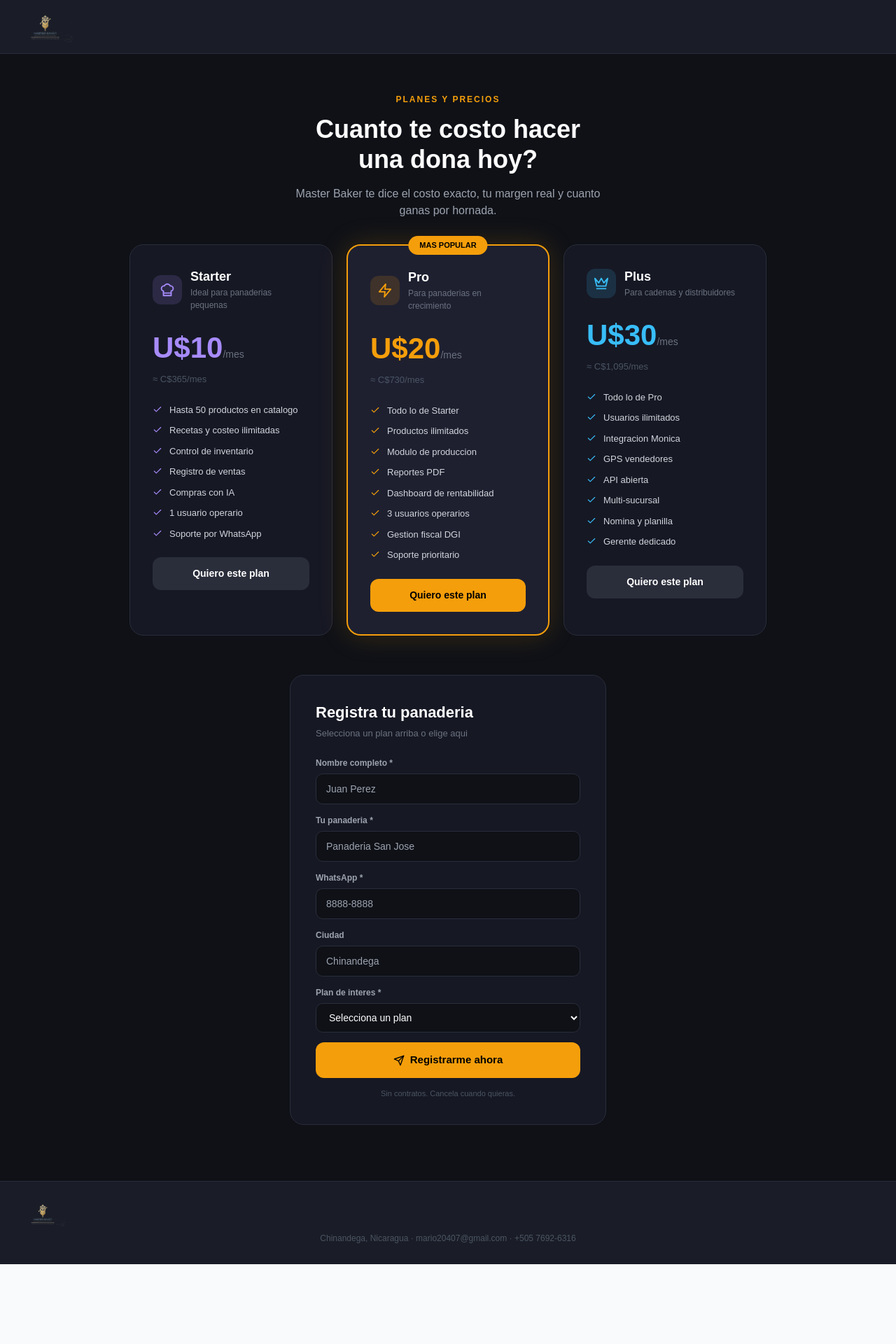
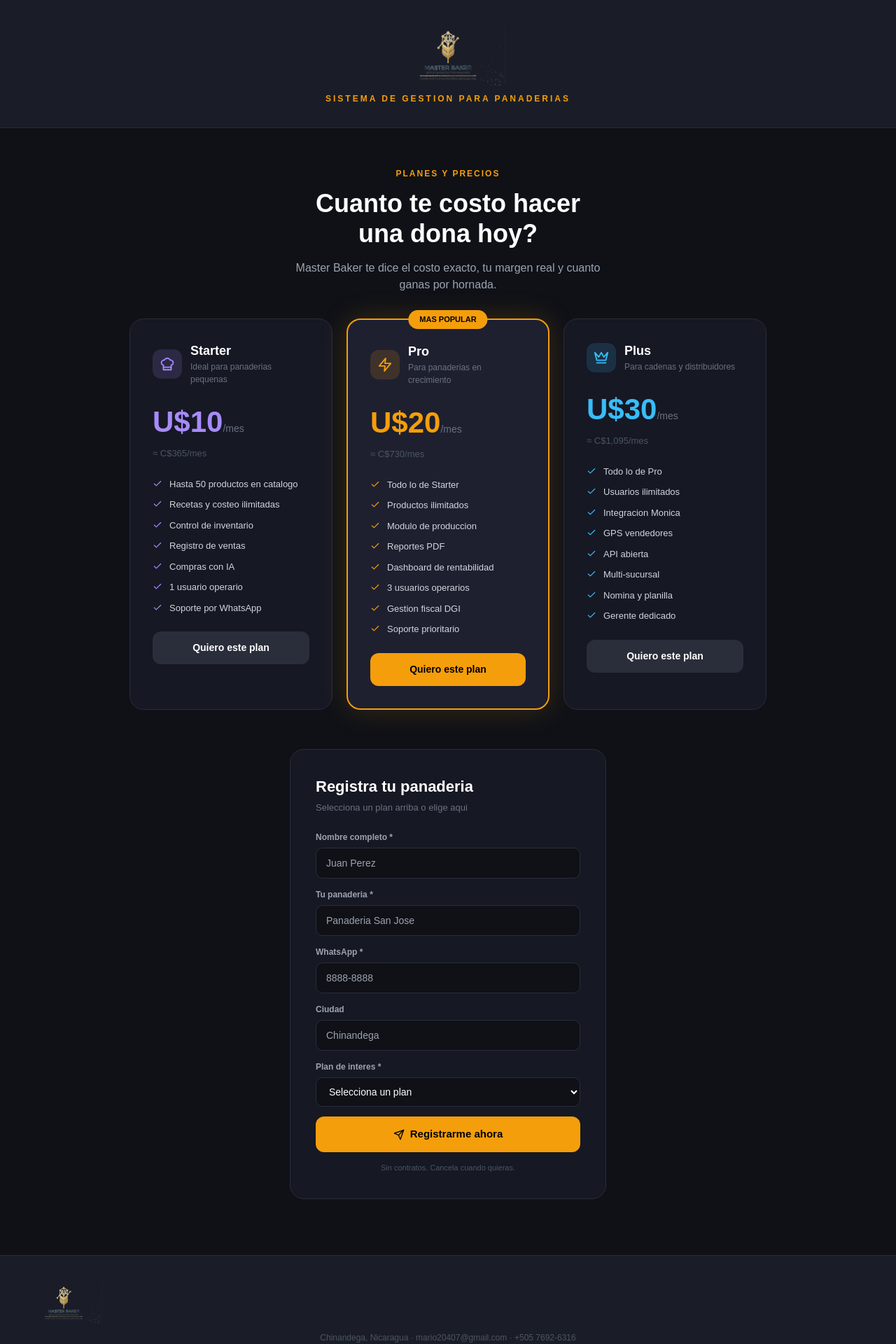
Before and after one commit to mario20407-cell/master-baker, a React (Vite) app in the folder frontend/: page /precios in a window 1280 px wide. Shown: the top 1920 px of the page at 70% size. Before the commit the page ends 1806 px from the top, so only its background shows below. Built offline with nearby package versions, Linux system fonts and the light colour scheme; no server answers.

Commit message:
feat: logo prominente en header y footer precios

```diff
--- a/frontend/src/pages/Precios.jsx
+++ b/frontend/src/pages/Precios.jsx
@@ -33,8 +33,10 @@ export default function Precios() {
 
   return (
     <div style={{ fontFamily: 'sans-serif', background: '#0F1117', minHeight: '100vh' }}>
-      <div style={{ background: '#1a1d27', borderBottom: '1px solid #2a2d3a', padding: '16px 24px', display: 'flex', alignItems: 'center', gap: 12 }}>
-        <img src="/branding/logo-completo.png" alt="Master Baker" style={{ height: 44, objectFit: 'contain' }} />
+
+      <div style={{ background: '#1a1d27', borderBottom: '1px solid #2a2d3a', padding: '32px 24px', display: 'flex', flexDirection: 'column', alignItems: 'center', gap: 10 }}>
+        <img src="/branding/logo-completo.png" alt="Master Baker" style={{ height: 90, objectFit: 'contain' }} />
+        <span style={{ color: '#F59E0B', fontSize: 12, fontWeight: 700, letterSpacing: 3, textTransform: 'uppercase' }}>Sistema de Gestion para Panaderias</span>
       </div>
 
       <div style={{ textAlign: 'center', padding: '56px 24px 36px' }}>
@@ -116,10 +118,11 @@ export default function Precios() {
         </div>
       </div>
 
-      <div style={{ background: '#1a1d27', borderTop: '1px solid #2a2d3a', padding: '28px', textAlign: 'center' }}>
-        <img src="/branding/logo-completo.png" alt="Master Baker" style={{ height: 36, objectFit: 'contain', marginBottom: 8 }} />
+      <div style={{ background: '#1a1d27', borderTop: '1px solid #2a2d3a', padding: '36px', textAlign: 'center' }}>
+        <img src="/branding/logo-completo.png" alt="Master Baker" style={{ height: 60, objectFit: 'contain', marginBottom: 12 }} />
         <div style={{ color: '#4B5563', fontSize: 12 }}>Chinandega, Nicaragua · mario20407@gmail.com · +505 7692-6316</div>
       </div>
+
     </div>
   )
 }
```
